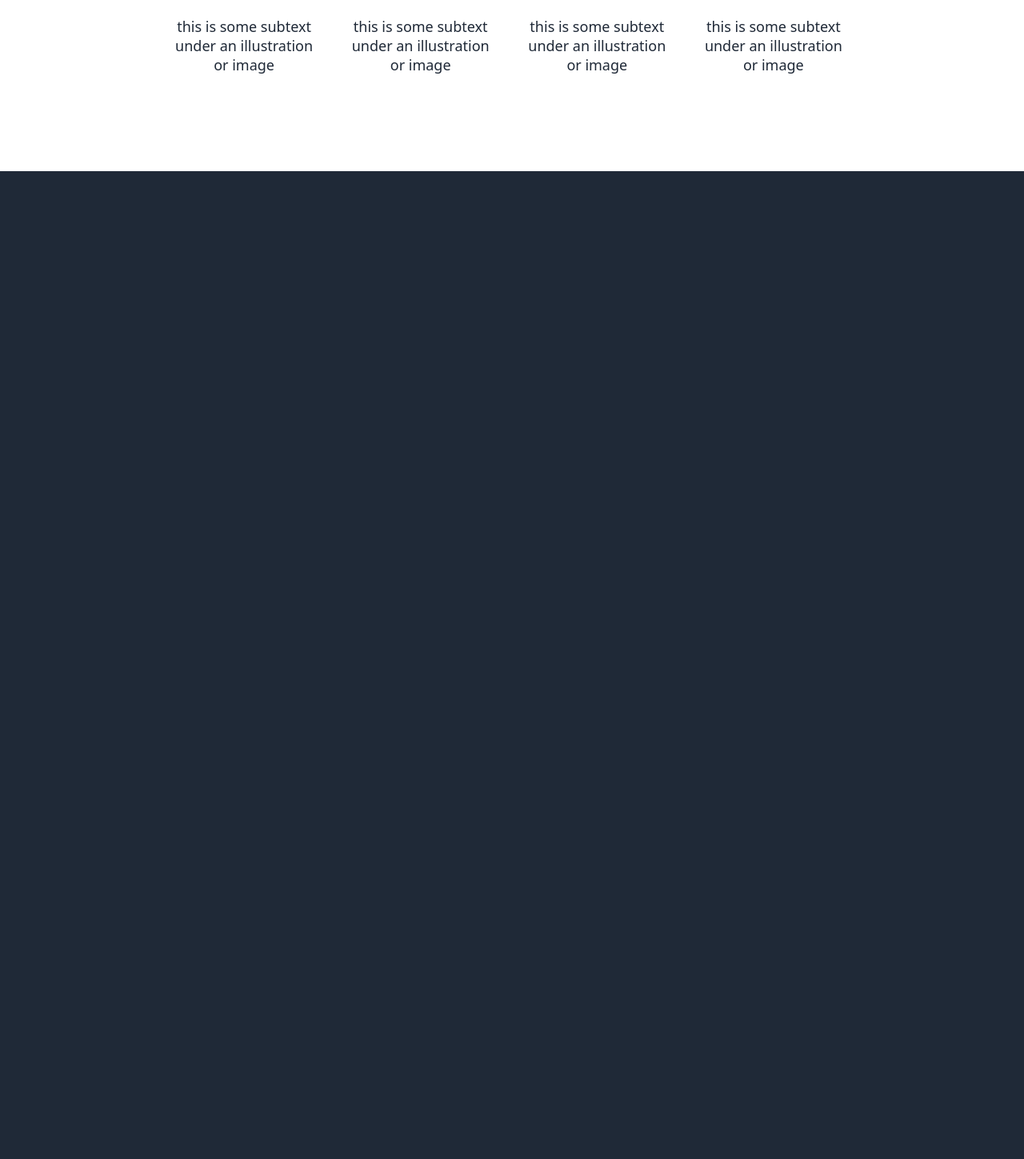
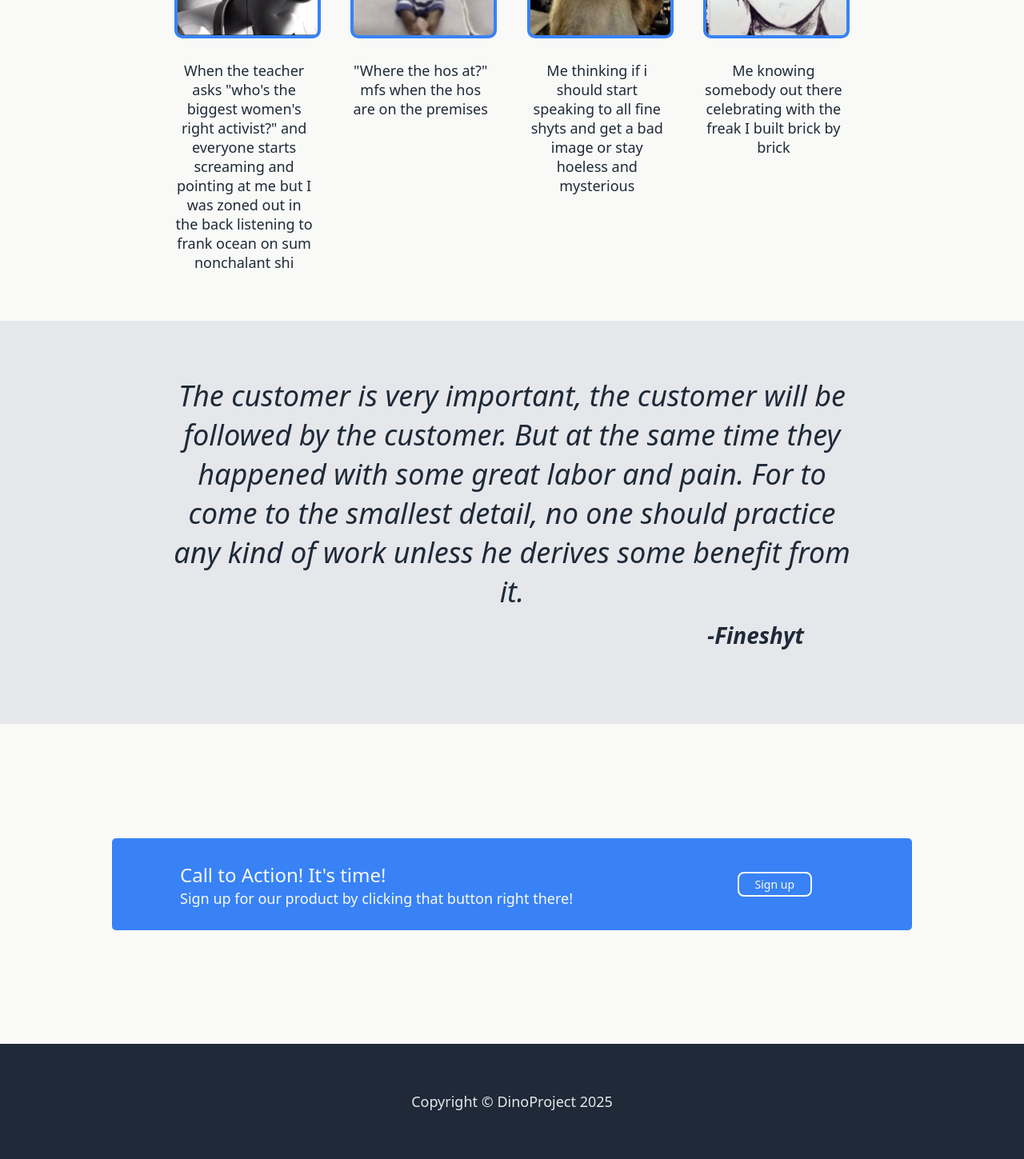
Before and after one commit to LumiereIT103/Dino-Landing-Page, a plain HTML site: page index.html in a window 1280 px wide. Shown: the part 933-2382 px from the top of the page at 80% size. Before the commit the page ends 1147 px from the top, so only its background shows below. Drawn offline with Linux system fonts and the light colour scheme.

Commit message:
Finished the Landing Page

```diff
--- a/index.html
+++ b/index.html
@@ -47,29 +47,51 @@
             <div class="column-whitecontents">
                 <div class="square" id="bg1"></div>
 
-                <p class="subtext">this is some subtext under an illustration or image</p>
+                <p class="subtext">When the teacher asks "who's the biggest women's right activist?" and everyone starts screaming and pointing at me but I was zoned out in the back listening to frank ocean on sum nonchalant shi</p>
             </div>
             <div class="column-whitecontents">
                 <div class="square" id="bg2"></div>
 
-                    <p class="subtext">this is some subtext under an illustration or image</p>
+                    <p class="subtext">"Where the hos at?" mfs when the hos are on the premises</p>
 
             </div>
             <div class="column-whitecontents">
                 <div class="square" id="bg3"></div>
                 <div>
-                    <p class="subtext">this is some subtext under an illustration or image</p>
+                    <p class="subtext">Me thinking if i should start speaking to all fine shyts and get a bad image or stay hoeless and mysterious</p>
                 </div>
             </div>
             <div class="column-whitecontents">
                 <div class="square" id="bg4"></div>
                 <div>
-                    <p class="subtext">this is some subtext under an illustration or image</p>
+                    <p class="subtext">Me knowing somebody out there celebrating with the freak I built brick by brick</p>
                 </div>
             </div>
         </div>
     </div>
-
-
+    <div id="gray-part">
+        <div id="quote">
+            <p>The customer is very important, the customer will be followed by the customer. But at the same time they happened with some great labor and pain. For to come to the smallest detail, no one should practice any kind of work unless he derives some benefit from it.</p>
+            <h1 id="quoter">
+                -Fineshyt
+            </h1>
+        </div>
+    </div>
+    <div id="action-part">
+        <div id="action-box">
+            <div id="content-container">
+                <h1 id="action-header">Call to Action! It's time!</h1>
+                <p id="action-subtext">Sign up for our product by clicking that button right there!</p>
+            </div>
+            <div>
+                <button type="button" id="action-button">Sign up</button>
+            </div>
+        </div>
+    </div>
+    <footer>
+        <p style=" font-size: 18px; color: #E5E7EB; font-family: system-ui, -apple-system, BlinkMacSystemFont, 'Segoe UI', Roboto, Oxygen, Ubuntu, Cantarell, 'Open Sans', 'Helvetica Neue', sans-serif;">
+            Copyright © DinoProject 2025
+        </p>
+    </footer>
 </body>
 </html>
--- a/style.css
+++ b/style.css
@@ -88,15 +88,15 @@ body, html {
 
 .white-part {
     padding-top: 100px;
-    background-color: white;
-    margin-top: 35px;
+    background-color:#F9FAF8 ;
+    margin-top: 60px;
 
 }
 
 
 #Information {
 
-    margin-top: -50px;
+    margin-top: -20px;
     margin-bottom: 60px;
     font-weight: 900;
     text-align: center;
@@ -151,4 +151,100 @@ body, html {
     width: 175px;
     font-size: 18px;
     font-family: system-ui, -apple-system, BlinkMacSystemFont, 'Segoe UI', Roboto, Oxygen, Ubuntu, Cantarell, 'Open Sans', 'Helvetica Neue', sans-serif;
+    margin-bottom: 150px;
 }
+
+
+
+#gray-part{
+    background-color: #E5E7EB;
+    height: 63vh;
+    display: flex;
+    justify-content: center;
+    align-items: center;
+}
+
+#quote{
+    font-size: 36px;
+    font-weight: 300;
+    font-style: italic;
+    text-align: center;
+    color: #1F2937;
+    font-family: system-ui, -apple-system, BlinkMacSystemFont, 'Segoe UI', Roboto, Oxygen, Ubuntu, Cantarell, 'Open Sans', 'Helvetica Neue', sans-serif;
+    width: 850px;
+}
+
+#quoter{
+    margin-right: 60px;
+    text-align: right;
+    margin-top: -25px;
+    margin-bottom: 60px;
+    font-weight:700;
+    color: #1F2937;
+    font-size: 28px;
+    font-family: system-ui, -apple-system, BlinkMacSystemFont, 'Segoe UI', Roboto, Oxygen, Ubuntu, Cantarell, 'Open Sans', 'Helvetica Neue', sans-serif;
+}
+
+
+#action-part{
+    background-color: #F9FAF8;
+    height: 50vh;
+    display: flex;
+    align-items: center;
+    justify-content: center;
+
+}
+
+#action-box{
+    background-color: #3882f6;
+    width: 1000px;
+    height: 115px;
+    border-radius: 5px;
+    display: flex;
+    align-items: center;
+    flex-direction: row;
+    justify-content: space-between;
+}
+#action-button{
+    margin-right: 125px;
+    border-style: solid;
+    border-color: #F9FAF8;
+    background-color: #3882f6;
+    color: #F9FAF8;
+    text-align: center;
+    font-size: 14px;
+    border-radius: 8px;
+    padding: 4px 20px;
+    font-family: system-ui, -apple-system, BlinkMacSystemFont, 'Segoe UI', Roboto, Oxygen, Ubuntu, Cantarell, 'Open Sans', 'Helvetica Neue', sans-serif;
+}
+
+#action-header{
+    margin-top: 20px;
+    font-size: 24px;
+    font-family: system-ui, -apple-system, BlinkMacSystemFont, 'Segoe UI', Roboto, Oxygen, Ubuntu, Cantarell, 'Open Sans', 'Helvetica Neue', sans-serif;
+    color: #F9FAF8;
+    font-weight: 500;
+}
+
+#action-subtext{
+    margin-top: -15px;
+    font-weight: 400;
+    color: #F9FAF8;
+    font-size: 18px;
+    font-family: system-ui, -apple-system, BlinkMacSystemFont, 'Segoe UI', Roboto, Oxygen, Ubuntu, Cantarell, 'Open Sans', 'Helvetica Neue', sans-serif;
+}
+
+#content-container{
+    display: flex;
+    flex-direction: column;
+    text-align: left;
+    margin-left: 85px;
+}
+
+footer{
+    background-color: #1F2937;
+    height: 18vh;
+    display: flex;
+    justify-content: center;
+    align-items: center;
+}
```
Also changed, not shown: bg1.jpg (added), bg2.jpg (added).
